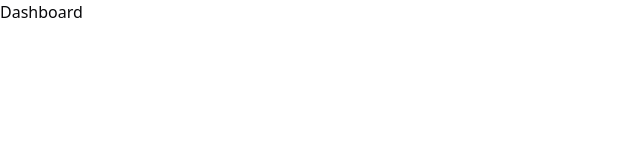
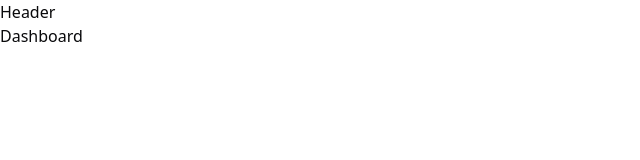
Before and after one commit to micaellimedeiros/pizza-shop, a React app: page / in a window 1280 px wide. Shown: the top 160 px of the page, without its empty margins (0-640 px from the left). Built offline with nearby package versions, Linux system fonts and the light colour scheme; the HTML template or start-up script is replaced by a standard one.

Commit message:
chore: create routes with outlet

```diff
--- /dev/null
+++ b/src/pages/_layouts/app.tsx
@@ -0,0 +1,13 @@
+import { Outlet } from 'react-router-dom'
+
+export function AppLayout() {
+  return (
+    <div>
+      <h1>Header</h1>
+
+      <div>
+        <Outlet />
+      </div>
+    </div>
+  )
+}
--- /dev/null
+++ b/src/pages/_layouts/auth.tsx
@@ -0,0 +1,13 @@
+import { Outlet } from 'react-router-dom'
+
+export function AuthLayout() {
+  return (
+    <div>
+      <h1>Auth</h1>
+
+      <div>
+        <Outlet />
+      </div>
+    </div>
+  )
+}
```
Also changed, not shown: src/routes.tsx (+22 -2 lines).
